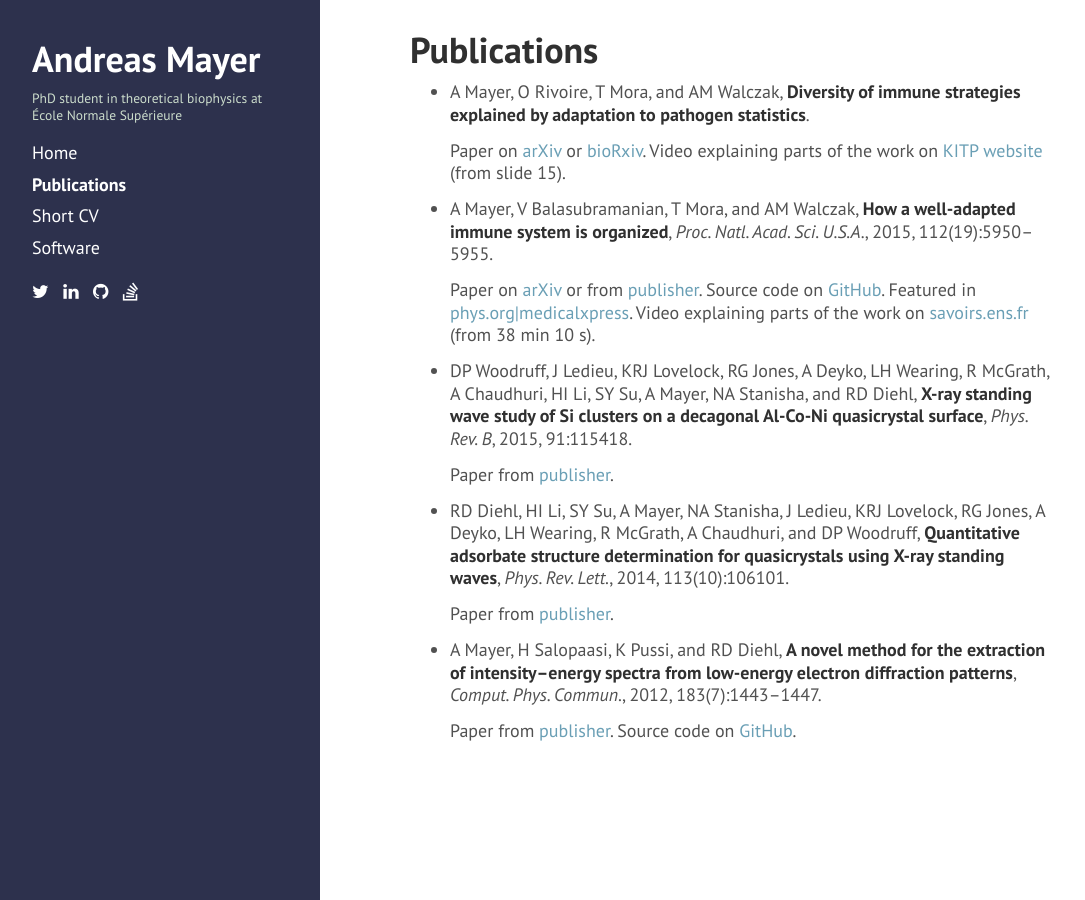
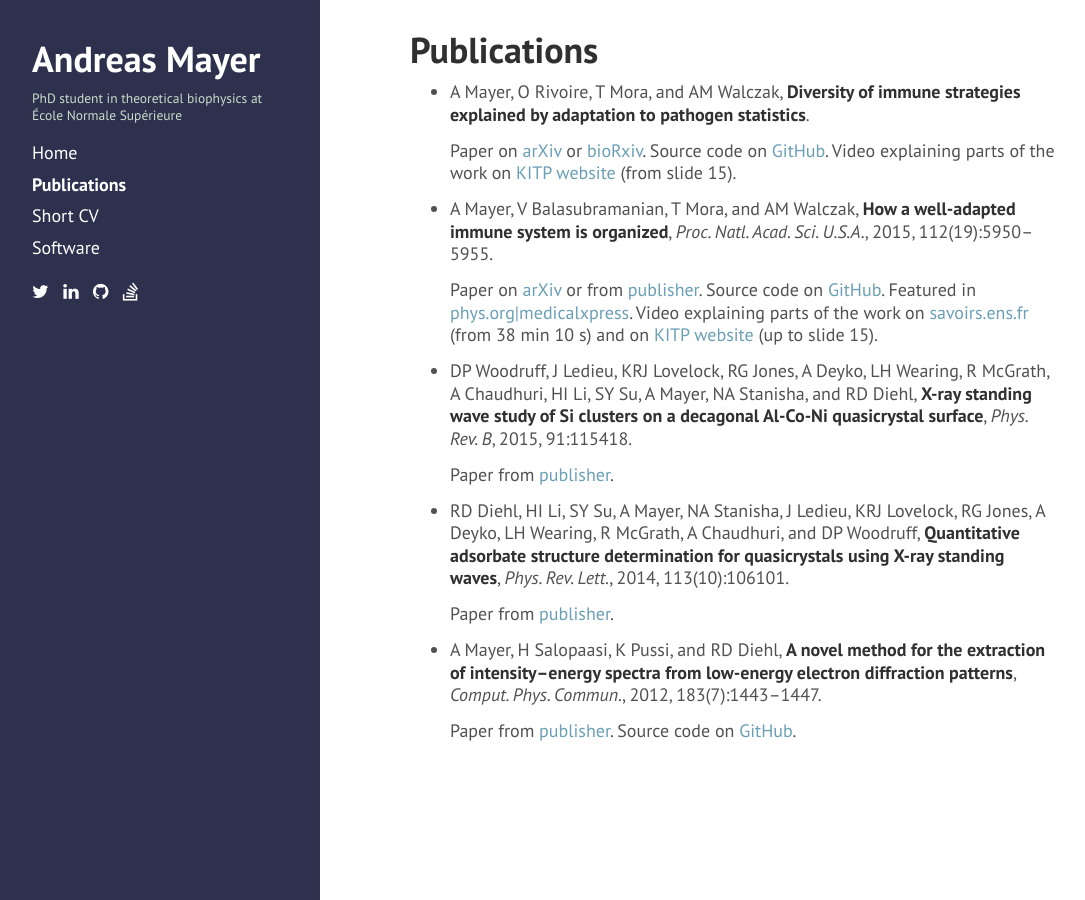
Before and after one commit to andim/andim.github.io, a Jekyll site: the page built from publications.md, in a window 1280 px wide. Shown: the whole page, without its empty margins (4-1089 px from the left). Built offline with Jekyll 4.4.1, drawn with Linux system fonts in a browser that asks for light colours; nearby versions of some CDN libraries.

Commit message:
added github link to evolimmune paper

```diff
--- a/publications.md
+++ b/publications.md
@@ -6,6 +6,7 @@ title: Publications
 *   A Mayer, O Rivoire, T Mora, and AM Walczak, **Diversity of immune strategies explained by adaptation to pathogen statistics**.
 
     Paper on [arXiv](http://arxiv.org/abs/1511.08836) or [bioRxiv](http://biorxiv.org/content/early/2015/11/27/033159).
+    Source code on [GitHub](https://github.com/andim/evolimmune).
     Video explaining parts of the work on [KITP website](http://online.kitp.ucsb.edu/online/immuno16/walczak/) (from slide 15).
 
 *   A Mayer, V Balasubramanian, T Mora, and AM Walczak, **How a well-adapted immune system is organized**, *Proc. Natl. Acad. Sci. U.S.A.*, 2015, 112(19):5950--5955.
@@ -13,7 +14,7 @@ title: Publications
     Paper on [arXiv](http://arxiv.org/abs/1407.6888) or from [publisher](http://dx.doi.org/10.1073/pnas.1421827112).
     Source code on [GitHub](https://github.com/andim/optimmune).
     Featured in [phys.org|medicalxpress](http://medicalxpress.com/news/2015-05-host-thyself-immune-self-organizes-minimize.html).
-    Video explaining parts of the work on [savoirs.ens.fr](http://www.savoirs.ens.fr/expose.php?id=2333) (from 38 min 10 s).
+    Video explaining parts of the work on [savoirs.ens.fr](http://www.savoirs.ens.fr/expose.php?id=2333) (from 38 min 10 s) and on [KITP website](http://online.kitp.ucsb.edu/online/immuno16/walczak/) (up to slide 15).
 
 *   DP Woodruff, J Ledieu, KRJ Lovelock, RG Jones, A Deyko, LH Wearing, R McGrath, A Chaudhuri, HI Li, SY Su, A Mayer, NA Stanisha, and RD Diehl, **X-ray standing wave study of Si clusters on a decagonal Al-Co-Ni quasicrystal surface**, *Phys. Rev. B*, 2015, 91:115418.
 
```
